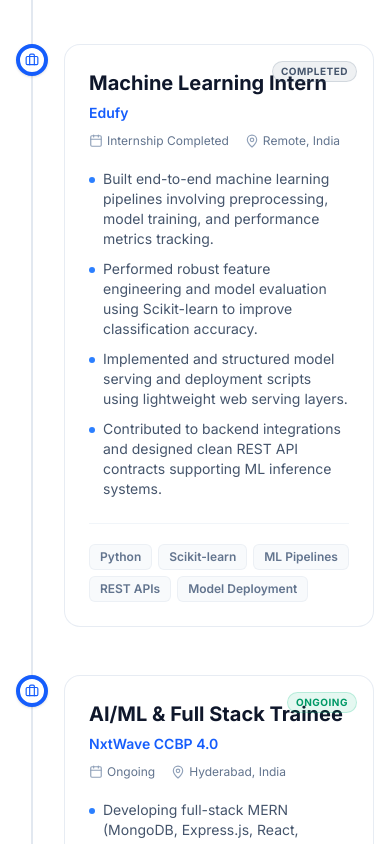
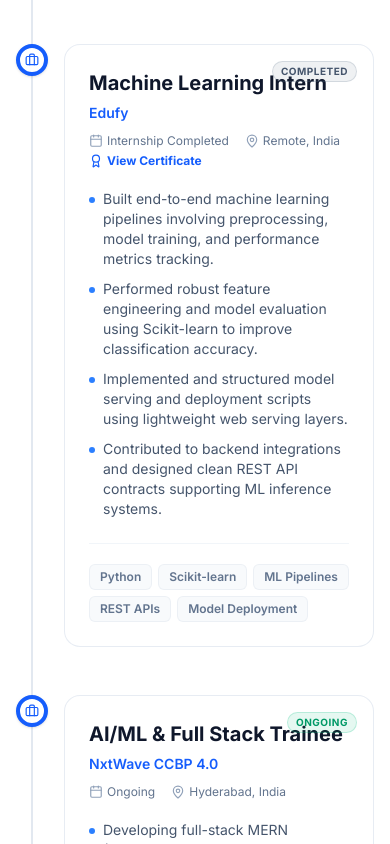
Before and after one commit to alubillijyaneswarrao-creator/portfolio, a React (Vite) app: page / in a window 390 px wide. Shown: the part 5860-6704 px from the top of the page. Built offline with nearby package versions, Linux system fonts and the light colour scheme.

Commit message:
Add Edufy Machine Learning Internship certificate

```diff
--- a/src/components/Certifications.tsx
+++ b/src/components/Certifications.tsx
@@ -18,6 +18,14 @@ interface CertificationsProps {
 
 export const Certifications: React.FC<CertificationsProps> = ({ setView }) => {
   const certifications: Certificate[] = [
+    {
+      title: 'Machine Learning Internship Certificate',
+      issuer: 'Edufyi Tech Solutions',
+      date: 'Apr - Jun 2026 (2-Month Internship)',
+      icon: <Award className="w-6 h-6 text-emerald-600 dark:text-emerald-400" />,
+      tags: ['Machine Learning', 'Python', 'Model Deployment'],
+      link: '/certificates/edufy_ml_internship.pdf'
+    },
     {
       title: 'Computer Networks',
       issuer: 'NPTEL Online Certification (IIT Kharagpur)',
--- a/src/components/Experience.tsx
+++ b/src/components/Experience.tsx
@@ -1,6 +1,6 @@
 import React from 'react';
 import { motion } from 'framer-motion';
-import { Briefcase, Calendar, MapPin } from 'lucide-react';
+import { Briefcase, Calendar, MapPin, Award } from 'lucide-react';
 
 interface Position {
   role: string;
@@ -10,6 +10,7 @@ interface Position {
   points: string[];
   skillsBadge: string[];
   status: 'Ongoing' | 'Completed';
+  certificateUrl?: string;
 }
 
 export const Experience: React.FC = () => {
@@ -40,7 +41,8 @@ export const Experience: React.FC = () => {
         'Contributed to backend integrations and designed clean REST API contracts supporting ML inference systems.'
       ],
       skillsBadge: ['Python', 'Scikit-learn', 'ML Pipelines', 'REST APIs', 'Model Deployment'],
-      status: 'Completed'
+      status: 'Completed',
+      certificateUrl: '/certificates/edufy_ml_internship.pdf'
     },
     {
       role: 'AI/ML & Full Stack Trainee',
@@ -100,7 +102,7 @@ export const Experience: React.FC = () => {
                     transition={{ duration: 0.6 }}
                     className="w-full md:w-1/2 pl-12 md:pl-0 md:px-8"
                   >
-                    <div className="glass-panel p-6 sm:p-8 rounded-2xl border border-slate-200 dark:border-slate-850 hover:shadow-lg transition-all duration-300 relative">
+                    <div className="glass-panel p-6 sm:p-8 rounded-2xl border border-slate-200 dark:border-slate-855 hover:shadow-lg transition-all duration-300 relative">
 
                       {/* Active Status Ribbon */}
                       <span className={`absolute top-4 right-4 text-[10px] font-bold tracking-wider uppercase px-2 py-0.5 rounded-full border ${
@@ -130,6 +132,18 @@ export const Experience: React.FC = () => {
                               <MapPin className="w-3.5 h-3.5 text-slate-400" />
                               <span>{exp.location}</span>
                             </span>
+                          )}
+                          {exp.certificateUrl && (
+                            <a
+                              href={exp.certificateUrl}
+                              target="_blank"
+                              rel="noopener noreferrer"
+                              className="flex items-center space-x-1 text-blue-600 dark:text-blue-450 font-bold hover:underline cursor-pointer"
+                              onClick={(e) => e.stopPropagation()}
+                            >
+                              <Award className="w-3.5 h-3.5" />
+                              <span>View Certificate</span>
+                            </a>
                           )}
                         </div>
                       </div>
```
Also changed, not shown: 1 other file (tests, documents, lock files or other folders).
